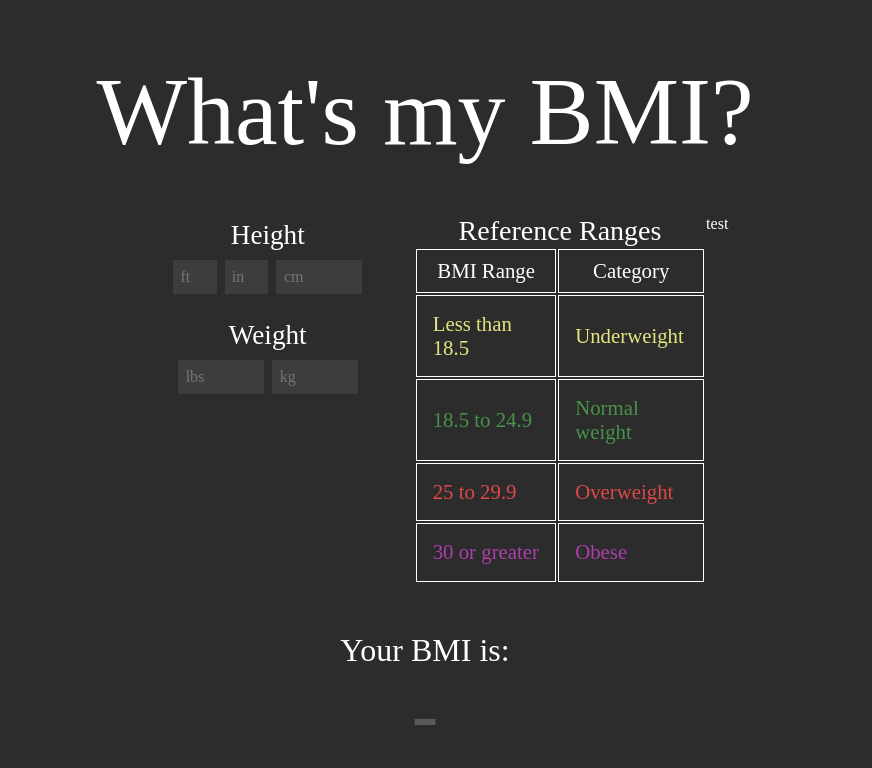
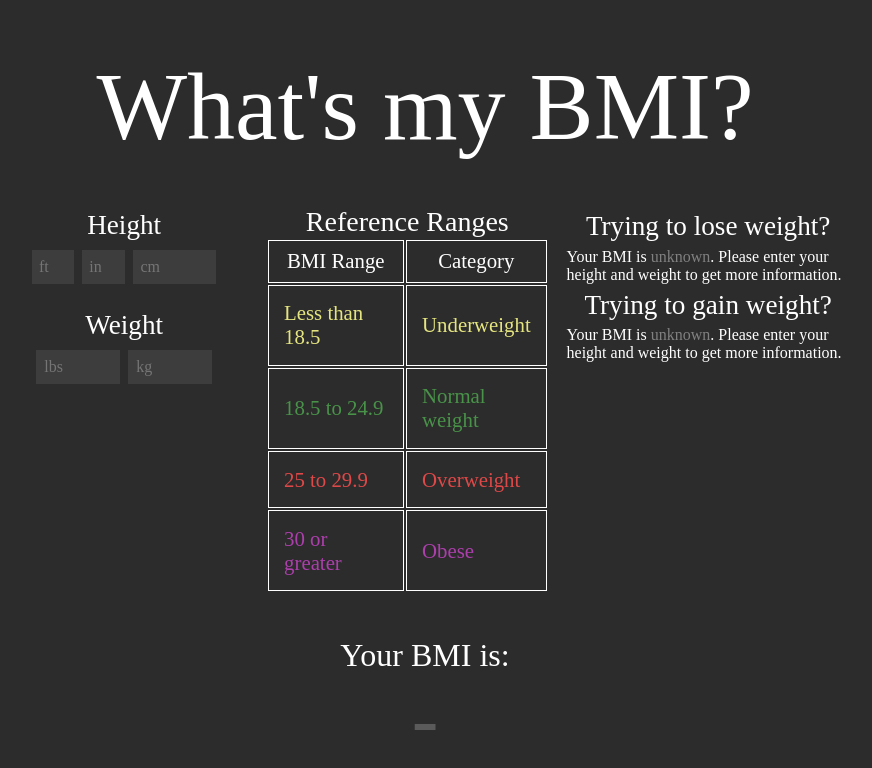
Before and after one commit to andrewkay6/bmi_calculator, a React (Create React App) app: page / in a window 1280 px wide. Shown: the top 768 px of the page, without its empty margins (215-1087 px from the left). Built offline with nearby package versions, Linux system fonts and the light colour scheme; a web font is replaced by a local one.

Commit message:
Fully implemented functionality for 'trying to gain weight' and 'trying to lose weight'

```diff
--- a/src/App.css
+++ b/src/App.css
@@ -108,6 +108,8 @@ input[type="text"] {
 }
 .nextRanges{
   width:50%;
+  padding-left: 2%;
+  padding-right: 2%;
 }
 
 .bmiResult{
@@ -118,7 +120,7 @@ input[type="text"] {
 @keyframes breathing-color {
   from
   {
-    filter: brightness(120%);
+    filter: brightness(100%);
   }
   to
   {
@@ -130,19 +132,6 @@ input[type="text"] {
   text-align: center;
 }
 
-a{
-  color:rgba(206, 203, 247, 0.932);
-  text-decoration: none;
-
-}
-.disclaimerSource{
-  font-size: 60%;
-
-}
-a:visited{
-  color:rgb(97, 97, 97);
-}
-
 .resultLabel{
   font-size: 200%;
 }
@@ -152,7 +141,7 @@ a:visited{
   flex-direction: row;
   justify-content: space-evenly;
   align-items: stretch;
-  width: 80%;
+  width: 100%;
   align-self: center;
 
 }
@@ -163,8 +152,10 @@ td,th{
   justify-content: center;
   font-weight: normal;
   font-size: 130%;
+  justify-items: center;
 
 }
+
 td{
   padding: 5.5%
 }
@@ -197,7 +188,7 @@ th {
 }
 .page{
   display: flex;
-  width: 60%;
+  width: 70%;
   flex-direction: column;
   margin:auto;
   justify-content: space-evenly;
--- a/src/App.js
+++ b/src/App.js
@@ -24,7 +24,7 @@ const generateBMIColor = (heightContents, weightContents) => {
     return "red";
   }
   else {
-    return "purple";
+    return "magenta";
   }
 
 }
--- a/src/HeightInput.js
+++ b/src/HeightInput.js
@@ -1,9 +1,5 @@
 import React from "react";
 import { useState } from "react";
-
-const maxFeetLength = 6;
-const maxInchesLength = 6;
-const maxCMLength = 6;
 
 const getMetricFromImperial = (feet, inches) => {
     let totalInches = (parseFloat(feet) * 12) + parseFloat(inches);
@@ -24,20 +20,13 @@ const getImperialFromMetric = (cm) => {
     return [(Math.floor(inches/12)).toString(), (inches%12).toString()];
 }
 
-const getResizedStringValue = (string, maxLength) => {
-    if (string.length > maxLength){
-        return string.substring(0, maxLength);
-    }
-    return string;
-}
-
 const HeightInput = (props) => {
     const [feet, setFeet] = useState('');
     const [inches, setInches] = useState('');
     const [cm, setCm] = useState('');
 
     const handleFeetChange = (event) => {
-        let newFeet = getResizedStringValue(event.target.value, maxFeetLength);
+        let newFeet = event.target.value;
         let newCm = getMetricFromImperial(newFeet, inches);
         setFeet(newFeet);
         setCm(newCm);
@@ -69,10 +58,10 @@ const HeightInput = (props) => {
         });
     };
     const handleCmChange = (event) => {
-        setCm(event.target.value);
         let newFeetAndInches = getImperialFromMetric(event.target.value);
         let newFeet = newFeetAndInches[0];
         let newInches = newFeetAndInches[1];
+        setCm(event.target.value);
         setInches(newInches);
         setFeet(newFeet);
         props.setHeightContents({
@@ -86,30 +75,7 @@ const HeightInput = (props) => {
         });
     };
 
-    let inputField;
-    /*
-    switch (props.unit) {
-        case 'imperial':
-            inputField = (
-                <>
-                    <input type="text" value={feet} onChange={handleFeetChange} /> ft
-                    <input type="text" value={inches} onChange={handleInchesChange} /> in
-                </>
-            );
-            break;
-        case 'metric':
-            inputField = (
-                <>
-                <input type="text" value={cm} onChange={handleCmChange} />cm
-                </>
-            );
-            break;
-        default:
-            inputField = (<></>);
-            break;
-    }
-    */
-    inputField = (
+    return (
         <>
             <input type="text" className="halfTextInput" placeholder="ft" value={feet} onChange={handleFeetChange} />
             <input type="text" className="halfTextInput" placeholder='in' value={inches} onChange={handleInchesChange} />
@@ -118,7 +84,6 @@ const HeightInput = (props) => {
         </>
     );
 
-    return inputField;
 };
 
 export default HeightInput;
--- a/src/NextBMIRange.js
+++ b/src/NextBMIRange.js
@@ -1,25 +1,70 @@
 import React from "react";
 
+const underweightKeyword = (
+    <span className="underweightRow">underweight</span>
+);
 
-const calculateBMI = () => {
+const normalWeightKeyword = (
+    <span className="normalWeightRow">normal weight</span>
+);
 
+const overweightKeyword = (
+    <span className="overweightRow">overweight</span>
+);
+
+const obeseKeyword = (
+    <span className="obeseRow">obese</span>
+);
+
+const unknownKeyword = (
+    <span style={{color: "grey"}}>unknown</span>
+);
+
+const weightCategories = {
+    0: {
+        "keyword": underweightKeyword,
+        "maxValue" : 18.49,
+        "minValue" : Number.MIN_SAFE_INTEGER
+    },
+    1: {
+        "keyword": normalWeightKeyword,
+        "maxValue" : 24.99,
+        "minValue" : 18.5
+    },
+    2: {
+        "keyword": overweightKeyword,
+        "maxValue" : 29.99,
+        "minValue" : 25
+    },
+    3: {
+        "keyword": obeseKeyword,
+        "maxValue" : Number.MAX_SAFE_INTEGER,
+        "minValue" : 30
+    },
+    4: {
+        "keyword": obeseKeyword,
+        "maxValue" : null,
+        "minValue" : null
+    }
 }
 
-let BMI = "-";
 
-const getGreaterWeightCategoryValue = (heightContents, weightContents, calculateBMI) => {
-    let BMI = parseFloat(calculateBMI(heightContents, weightContents, calculateBMI));
-    let upperBMI = parseFloat(getUpperBMI(heightContents, weightContents, calculateBMI));
-    let weight = parseFloat(weightContents['metricWeight']['kg']);
-
-    if (BMI > 30){
-      return "-";
+const bmiToNumericWeightCategory = (BMI) => {
+    if (isNaN(BMI)) {
+        return 4;
     }
-
-    let upperWeight = bmiToWeight(upperBMI, heightContents, weightContents);
-    return upperWeight - weight;
-
-
+    if (parseFloat(BMI) < 18.5) {
+        return 0;
+    }
+    if (parseFloat(BMI) >= 18.5 && parseInt(BMI) < 25) {
+        return 1;
+    }
+    if (parseFloat(BMI) >= 25 && parseInt(BMI) < 30) {
+        return 2;
+    }
+    else {
+        return 3;
+    }
 }
 
 const bmiToWeight = (BMI, heightContents) => {
@@ -29,77 +74,105 @@ const getGreaterWeightCategoryValue = (heightContents, weightContents, calculate
     return Math.round(result * 100) / 100;
 
 }
-  const getLesserWeightCategoryValue = (heightContents, weightContents, calculateBMI) => {
-    let BMI = parseFloat(calculateBMI(heightContents, weightContents));
-    let lowerBMI = parseFloat(getLowerBMI(heightContents, weightContents));
-    let weight = parseFloat(weightContents['metricWeight']['kg']);
 
-    if (BMI < 18.5){
-      return "-"
-    }
+const getBMIDifferenceInKg = (greaterBMI, lesserBMI, heightContents) => {
+    let greaterWeight = bmiToWeight(greaterBMI, heightContents);
+    let lesserWeight = bmiToWeight(lesserBMI, heightContents);
 
-    let lowerWeight = bmiToWeight(lowerBMI, heightContents, weightContents);
-    return weight - lowerWeight;
-  }
+    let weightDifference = greaterWeight - lesserWeight;
 
-  const getUpperBMI = (heightContents, weightContents, calculateBMI) => {
-    let BMI = calculateBMI(heightContents, weightContents);
-
-    if (BMI === "-") {
-      return "-";
-    }
-    if (parseFloat(BMI) < 18.5) {
-      return "18.5";
-    }
-    if (parseFloat(BMI) >= 18.5 && parseInt(BMI) < 25) {
-      return "25";
-    }
-    if (parseFloat(BMI) >= 25 && parseInt(BMI) < 30) {
-      return "30";
-    }
-    else {
-      return BMI.toString();
-    }
+    return Math.round(weightDifference * 100)/100;
 
 }
 
-  const getLowerBMI = (heightContents, weightContents, calculateBMI) => {
-    let BMI = calculateBMI(heightContents, weightContents);
-    if (BMI === "-") {
-      return "-";
-    }
-    if (parseFloat(BMI) < 18.5) {
-      return BMI.toString();
-    }
-    if (parseFloat(BMI) >= 18.5 && parseInt(BMI) < 25) {
-      return "18.49";
-    }
-    if (parseFloat(BMI) >= 25 && parseInt(BMI) < 30) {
-      return "24.99";
-    }
-    else {
-      return BMI.toString();
-    }
-  }
 
 const kgToLbs = (kg) => {
     let lbs = parseFloat(kg) * 2.205;
     let lbsRounded = Math.round(lbs * 100) / 100;
     return lbsRounded.toString();
 }
+const getLoseWeightTexts = (BMI, heightContents) =>{
+    let numericWeightCategory = bmiToNumericWeightCategory(BMI);
+    let weightCategoryBMIs = {};
+    weightCategoryBMIs[numericWeightCategory] = BMI;
+    let loseWeightTexts = []
 
-  const lbsToKg = (lb) => {
-    let kg = parseFloat(kg) * 2.205;
-    let kgRounded = Math.round(kg * 100) / 100;
-    return kgRounded.toString();
+
+    if (numericWeightCategory === 4){
+
+        loseWeightTexts.push(<div key={0}>Your BMI is {unknownKeyword}. Please enter your height and weight to get more information.</div>);
+
+    }
+    else if (numericWeightCategory === 0){
+        loseWeightTexts.push (<div key={0}>Your BMI is categorized as {underweightKeyword}. This is the lowest available weight category.</div>);
+    }
+    else if (numericWeightCategory < 4) {
+        for (let i = numericWeightCategory - 1; i >= 0; i --){
+            let loseWeightKG = getBMIDifferenceInKg(BMI, weightCategories[i]["maxValue"], heightContents);
+            let loseWeightLbs = kgToLbs(loseWeightKG);
+            loseWeightTexts.push(
+                <>
+                <div key={i}>To be considered {weightCategories[i]["keyword"]} you would need to lose around {loseWeightKG} kg or {loseWeightLbs} lbs.</div><br/>
+                </>
+            );
         }
 
+    }
+    else {
+        return (<div> error </div>);
+    }
+
+    return loseWeightTexts;
+
+}
+
+const getGainWeightTexts = (BMI, heightContents) => {
+    let numericWeightCategory = bmiToNumericWeightCategory(BMI);
+    let weightCategoryBMIs = {};
+    weightCategoryBMIs[numericWeightCategory] = BMI;
+    let gainWeightTexts = []
+
+    if (numericWeightCategory === 4){
+
+        gainWeightTexts.push(<div key={0}>Your BMI is {unknownKeyword}. Please enter your height and weight to get more information.</div>);
+
+    }
+    else if (numericWeightCategory === 3){
+        gainWeightTexts.push (<div key={0}>Your BMI is categorized as {obeseKeyword}. This is the highest available weight category.</div>);
+    }
+
+    else if (numericWeightCategory >= 0){
+        for (let i = numericWeightCategory + 1; i < 4; i ++){
+            let gainWeightKG = getBMIDifferenceInKg(weightCategories[i]["minValue"], BMI, heightContents);
+            let gainWeightLbs = kgToLbs(gainWeightKG);
+            gainWeightTexts.push(
+                <>
+                <div key={i}>To be considered {weightCategories[i]["keyword"]} you would need to gain around {gainWeightKG} kg or {gainWeightLbs} lbs.</div><br/>
+                </>
+            );
+        }
+    }
+
+
+
+    return gainWeightTexts;
+}
 const NextBMIRange = (props) => {
-    BMI = props.calculateBMI(props.heightContents, props.weightContents);
+    let heightContents = props.heightContents;
+    let weightContents = props.weightContents;
+    let BMI = parseFloat(props.calculateBMI(heightContents, weightContents));
 
-    let returnValue = (<>test</>);
 
-    return returnValue;
+
+
+    return (
+        <div className="nextRanges">
+            <div className="header">Trying to lose weight?</div>
+            {getLoseWeightTexts(BMI, heightContents)}
+            <div className="header">Trying to gain weight?</div>
+            {getGainWeightTexts(BMI, heightContents)}
+        </div>
+    );
 }
 
 export default NextBMIRange;
--- a/src/WeightInput.js
+++ b/src/WeightInput.js
@@ -29,7 +29,7 @@ const WeightInput = (props) => {
       let newLbs = getImperialFromMetric(event.target.value);
       setLbs(newLbs);
       props.setWeightContents({
-        imperialHeight: {
+        imperialWeight: {
           lbs: newLbs
         },
         metricWeight: {
@@ -43,7 +43,7 @@ const WeightInput = (props) => {
       let newKg = getMetricFromImperial(event.target.value);
       setKg(newKg);
       props.setWeightContents({
-        imperialHeight: {
+        imperialWeight: {
           lbs: event.target.value
         },
         metricWeight: {
```
Lines whose indentation alone changed are shown as unchanged.
